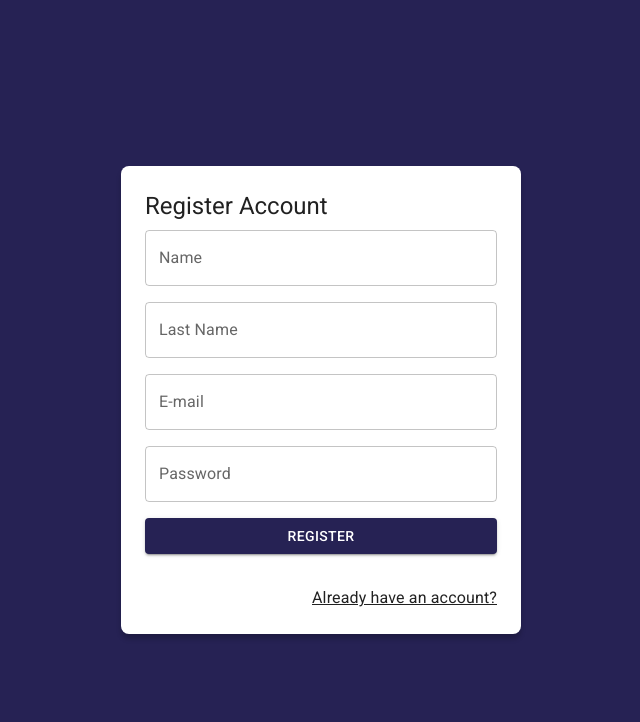
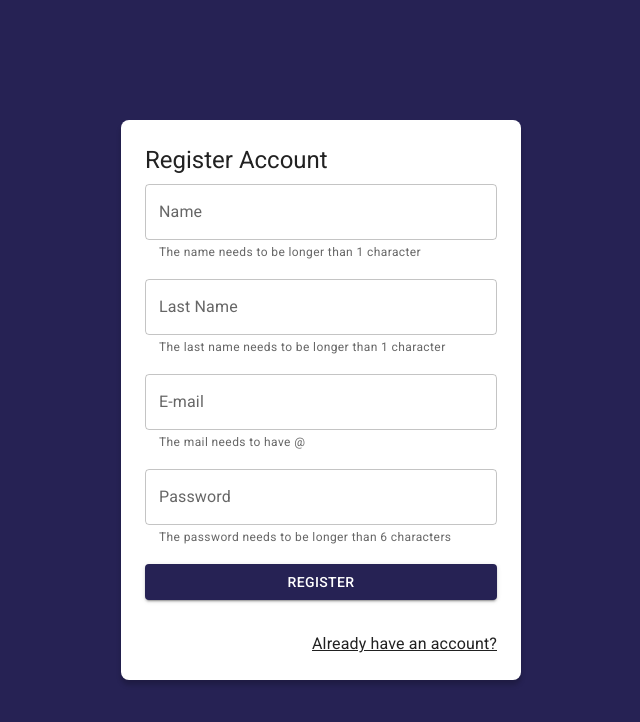
Before and after one commit to matisagardia/jornalApp, a React (Vite) app: page /auth/register in a window 1280 px wide. Shown: the top 722 px of the page, without its empty margins (319-959 px from the left). Built offline with nearby package versions, Linux system fonts and the light colour scheme.

Commit message:
form validations

```diff
--- a/src/auth/pages/RegisterPage.jsx
+++ b/src/auth/pages/RegisterPage.jsx
@@ -1,16 +1,19 @@
 import { Button, Grid, Link, TextField } from "@mui/material";
+import { useState } from "react";
 import { Link as RouterLink} from "react-router-dom";
 import { useForm } from "../../hooks/useForm";
 import { AuthLayout } from "../layout/AuthLayout";
 
 const formValidations = {
-  email: [(value) => value.includes('@'), 'The mail is incorrect'],
+  email: [(value) => value.includes('@'), 'The mail needs to have @'],
   displayName: [(value) => value.length >= 1, 'The name needs to be longer than 1 character'],
   displayLastName: [(value) => value.length >= 1, 'The last name needs to be longer than 1 character'],
   password: [(value) => value.length >= 6, 'The password needs to be longer than 6 characters'],
 };
 
 export const RegisterPage = () => {
+
+  const [formSubmitted, setFormSubmitted] = useState(false);
 
   const {displayName, displayLastName, email, isFormValid, displayNameValid, emailValid, passwordValid, displayLastNameValid,
          password, onInputChange, formState} = useForm( {
@@ -25,7 +28,7 @@ export const RegisterPage = () => {
 
   const onSubmit = (e) => {
     e.preventDefault();
-    console.log(formState);
+    setFormSubmitted(true);
   }
 
   return (
@@ -45,6 +48,8 @@ export const RegisterPage = () => {
               name="displayName"
               value={displayName}
               onChange={onInputChange}
+              error={!!displayNameValid && formSubmitted}
+              helperText={displayNameValid}
               />
             </Grid>
 
@@ -56,7 +61,9 @@ export const RegisterPage = () => {
               fullWidth
               name="displayLastName"
               value={displayLastName}
-              onChange={onInputChange}/>
+              onChange={onInputChange}
+              error={!!displayLastNameValid && formSubmitted}
+              helperText={displayLastNameValid}/>
             </Grid>
 
             <Grid item xs={12}>
@@ -67,7 +74,9 @@ export const RegisterPage = () => {
               fullWidth
               name="email"
               value={email}
-              onChange={onInputChange}/>
+              onChange={onInputChange}
+              error={!!emailValid && formSubmitted}
+              helperText={emailValid}/>
             </Grid>
 
             <Grid item xs={12}>
@@ -78,7 +87,9 @@ export const RegisterPage = () => {
               fullWidth
               name="password"
               value={password}
-              onChange={onInputChange}/>
+              onChange={onInputChange}
+              error={!!passwordValid && formSubmitted}
+              helperText={passwordValid}/>
             </Grid>
 
             <Grid container spacing={2} justifyContent='center'>
```
